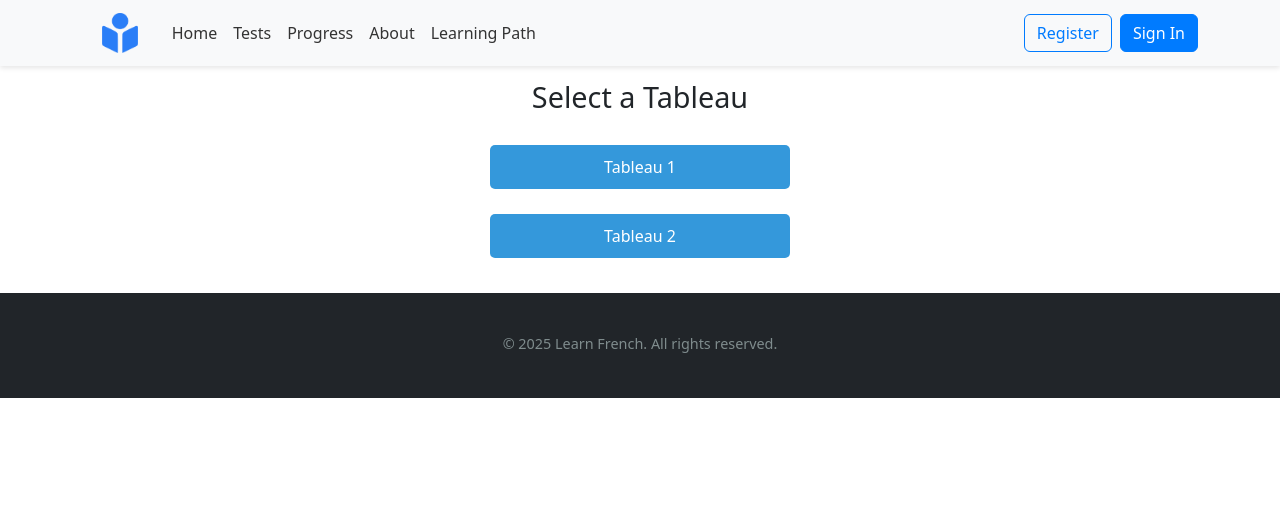
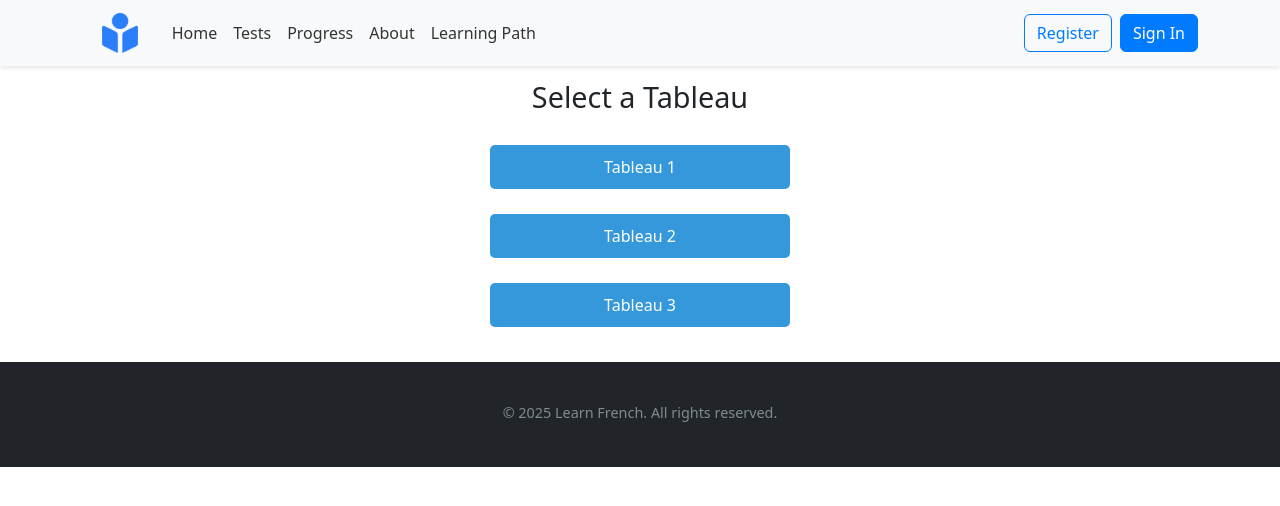
Before and after one commit to benlaguroun/french-learning-app, a React (Create React App) app: page /tableau-selector in a window 1280 px wide. Shown: the top 506 px of the page. Built offline with nearby package versions, Linux system fonts and the light colour scheme.

Commit message:
add table3

```diff
--- a/src/data/tableaux.js
+++ b/src/data/tableaux.js
@@ -319,4 +319,136 @@ export const tableaux = [
       // Add more sections for other letters...
     ],
   },
+
+  {
+    id: 3,
+    name: "Tableau 3",
+    sections: [
+      {
+        letter: "k",
+        syllables: [
+          {
+            syllable: "ka / ki / ko / ke / ku",
+            audio: "/audio/syllables/tableau1/HT2.mp3",
+          },
+        ],
+        words: [
+          { word: "ka/re/te", audio: "/audio/syllables/tableau1/maman.mp3" },
+          { word: "ki/mo/ne", audio: "/audio/syllables/tableau1/ami.mp3" },
+          { word: "ke/pe", audio: "/audio/syllables/tableau1/domino.mp3" },
+          { word: "ka/ki", audio: "/audio/syllables/tableau1/camera.mp3" },
+          { word: "ka/rim", audio: "/audio/syllables/tableau1/tomate.mp3" },
+          { word: "ki/os/que", audio: "/audio/syllables/tableau1/ali.mp3" },
+          { word: "ko/ra", audio: "/audio/syllables/tableau1/ananas.mp3" },
+        ],
+      },
+
+      {
+        letter: "c",
+        syllables: [
+          {
+            syllable: "ca / co / cu",
+            audio: "/audio/syllables/tableau1/HT2.mp3",
+          },
+        ],
+        words: [
+          { word: "ca/na/ri", audio: "/audio/syllables/tableau1/maman.mp3" },
+          { word: "car/na/val", audio: "/audio/syllables/tableau1/ami.mp3" },
+          { word: "cal/cul", audio: "/audio/syllables/tableau1/domino.mp3" },
+          {
+            word: "ci/tron",
+            audio: "/audio/syllables/tableau1/camera.mp3",
+          },
+          { word: "cu/lo/tte", audio: "/audio/syllables/tableau1/tomate.mp3" },
+          { word: "cu/be", audio: "/audio/syllables/tableau1/ali.mp3" },
+          { word: "ca/rro/tte", audio: "/audio/syllables/tableau1/ali.mp3" },
+          { word: "ca/sse/ro/le", audio: "/audio/syllables/tableau1/ali.mp3" },
+        ],
+      },
+
+      {
+        letter: "g",
+        syllables: [
+          {
+            syllable: "ga / gi / go / ge / gu",
+            audio: "/audio/syllables/tableau1/HT2.mp3",
+          },
+        ],
+        words: [
+          { word: "ge/nou", audio: "/audio/syllables/tableau1/maman.mp3" },
+          { word: "gi/let", audio: "/audio/syllables/tableau1/ami.mp3" },
+          { word: "ci/ra/ge", audio: "/audio/syllables/tableau1/domino.mp3" },
+          { word: "na/ge", audio: "/audio/syllables/tableau1/camera.mp3" },
+          {
+            word: "ma/ga/zi/ne",
+            audio: "/audio/syllables/tableau1/tomate.mp3",
+          },
+          { word: "lo/go", audio: "/audio/syllables/tableau1/ali.mp3" },
+          { word: "fu/gu/ri/ne", audio: "/audio/syllables/tableau1/ali.mp3" },
+          { word: "nu/a/ge", audio: "/audio/syllables/tableau1/ali.mp3" },
+          { word: "pa/ge", audio: "/audio/syllables/tableau1/ali.mp3" },
+          { word: "gi/ra/fe", audio: "/audio/syllables/tableau1/ali.mp3" },
+        ],
+      },
+
+      {
+        letter: "j",
+        syllables: [
+          {
+            syllable: "ja / ji / jo / je / ju",
+            audio: "/audio/syllables/tableau1/HT2.mp3",
+          },
+        ],
+        words: [
+          { word: "py/ja/ma", audio: "/audio/syllables/tableau1/maman.mp3" },
+          { word: "ji/la/li", audio: "/audio/syllables/tableau1/ami.mp3" },
+          { word: "jo/li", audio: "/audio/syllables/tableau1/domino.mp3" },
+          { word: "ja/mi/la", audio: "/audio/syllables/tableau1/camera.mp3" },
+          { word: "ju/do", audio: "/audio/syllables/tableau1/tomate.mp3" },
+          { word: "jus", audio: "/audio/syllables/tableau1/ali.mp3" },
+          { word: "ju/pe", audio: "/audio/syllables/tableau1/ananas.mp3" },
+          { word: "ju/melle", audio: "/audio/syllables/tableau1/ananas.mp3" },
+        ],
+      },
+
+      {
+        letter: "x (ks)",
+        syllables: [
+          {
+            syllable: "x (ks)",
+            audio: "/audio/syllables/tableau1/HT2.mp3",
+          },
+        ],
+
+        words: [
+          { word: "ta/xi", audio: "/audio/syllables/tableau1/maman.mp3" },
+          { word: "bo/xe", audio: "/audio/syllables/tableau1/ami.mp3" },
+          { word: "ma/xi/me", audio: "/audio/syllables/tableau1/domino.mp3" },
+          { word: "tex/te", audio: "/audio/syllables/tableau1/camera.mp3" },
+          {
+            word: "sa/xo/pho/ne",
+            audio: "/audio/syllables/tableau1/tomate.mp3",
+          },
+          { word: "ju/melle", audio: "/audio/syllables/tableau1/ali.mp3" },
+        ],
+      },
+
+      {
+        letter: "x (s)",
+        syllables: [
+          {
+            syllable: "x(s)",
+            audio: "/audio/syllables/tableau1/HT2.mp3",
+          },
+        ],
+        words: [
+          { word: "six", audio: "/audio/syllables/tableau1/maman.mp3" },
+          { word: "dix", audio: "/audio/syllables/tableau1/ami.mp3" },
+          { word: "soi/xan/te", audio: "/audio/syllables/tableau1/domino.mp3" },
+        ],
+      },
+
+      // Add more sections for other letters...
+    ],
+  },
 ];
```
